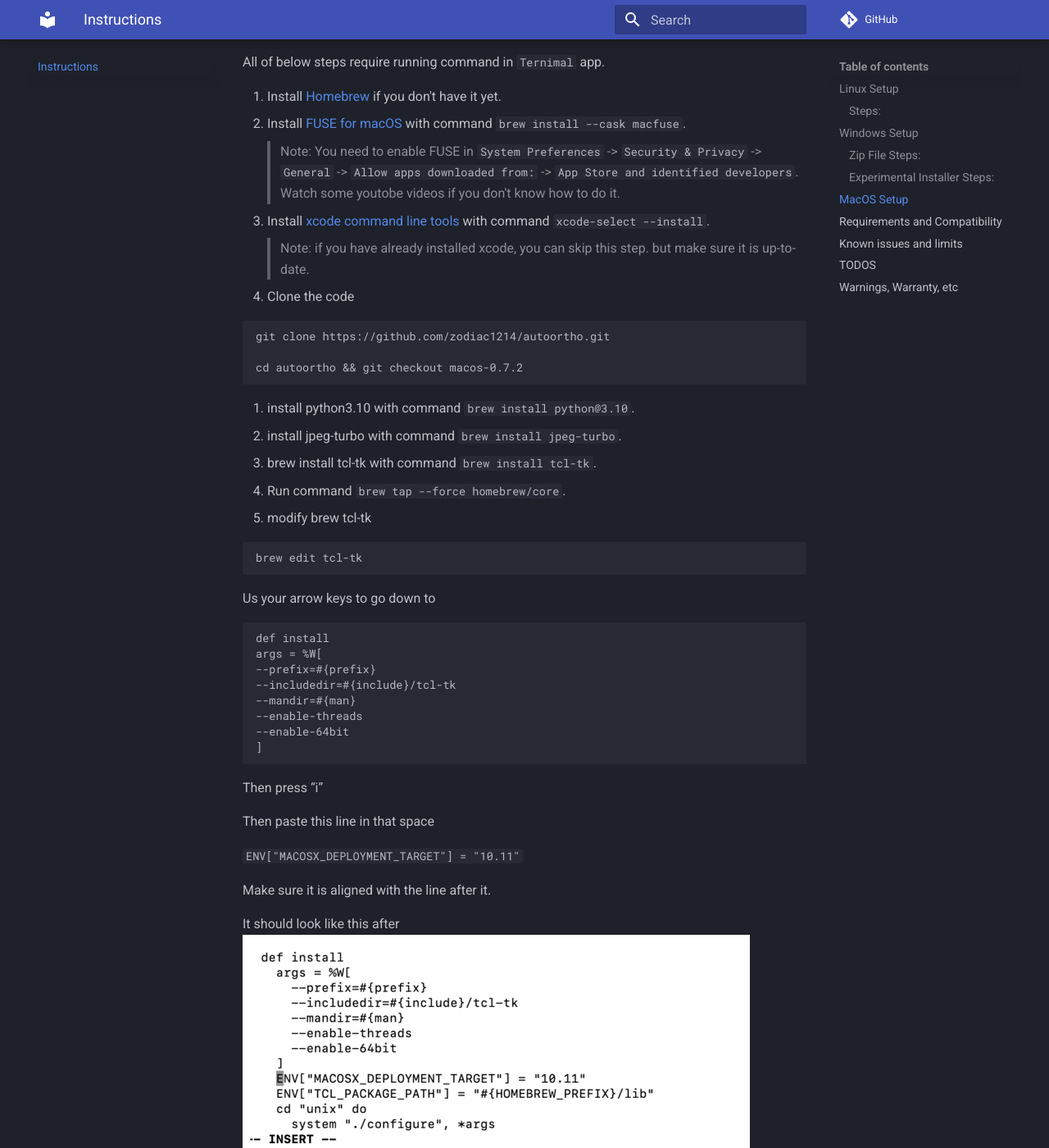
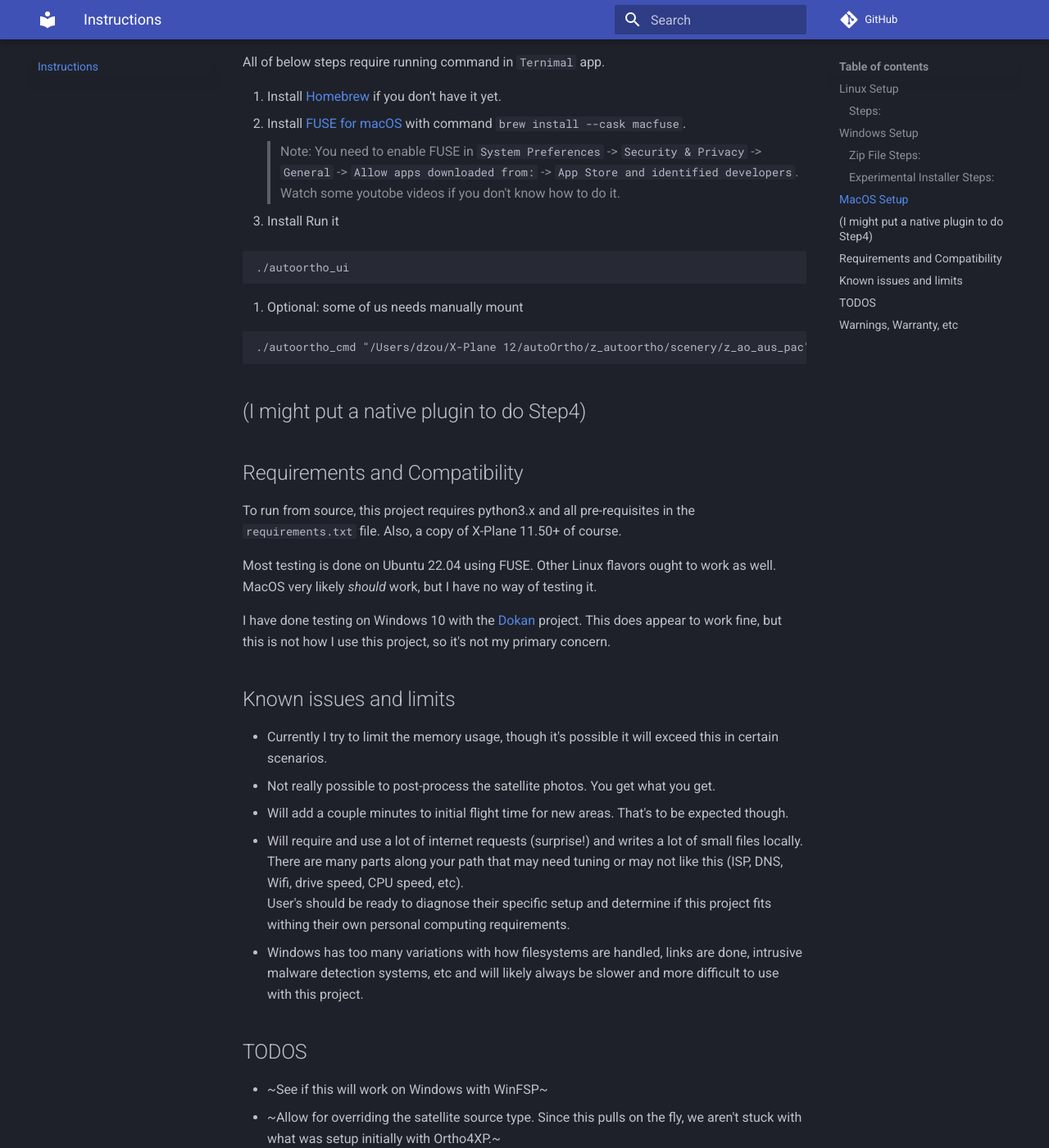
Before and after one commit to kubilus1/autoortho, an MkDocs documentation site: the page built from docs/index.md, in a window 1280 px wide and 1400 px high, scrolled down 1961 px. Shown: the whole window at 82% size. Built offline with MkDocs 1.6.1 and Material for MkDocs 9.7.7, drawn with Linux system fonts in a browser that asks for light colours; comment, search, counter and statistics services are not loaded; the version menu is left out; some of the changed text lies outside the part shown.

Commit message:
update install instruction

````diff
--- a/docs/index.md
+++ b/docs/index.md
@@ -68,71 +68,15 @@
 2. Install [FUSE for macOS](  ://osxfuse.github.io/) with command ``brew install --cask macfuse``.
 > Note: You need to enable FUSE in ``System Preferences`` -> ``Security & Privacy`` -> ``General`` -> ``Allow apps downloaded from:`` -> ``App Store and identified developers``. Watch some youtobe videos if you don't know how to do it.
 
-3. Install [xcode command line tools](https://developer.apple.com/xcode/resources/) with command ``xcode-select --install``.
-> Note: if you have already installed xcode, you can skip this step. but make sure it is up-to-date.
-4. Clone the code
-```shell
-git clone https://github.com/zodiac1214/autoortho.git
-
-cd autoortho && git checkout macos-0.7.2
+3. Install Run it
+``` shell
+./autoortho_ui
 ```
-5. install python3.10 with command ``brew install python@3.10``.
-6. install jpeg-turbo with command ``brew install jpeg-turbo``.
-7. brew install tcl-tk with command ``brew install tcl-tk``.
-8. Run command `brew tap --force homebrew/core`.
-9. modify brew tcl-tk
+4. Optional: some of us needs manually mount
+``` shell
+./autoortho_cmd "/Users/dzou/X-Plane 12/autoOrtho/z_autoortho/scenery/z_ao_aus_pac" "/Users/dzou/X-Plane 12//Custom Scenery/z_ao_aus_pac"
 ```
-brew edit tcl-tk
-```
-Us your arrow keys to go down to
-```
-def install
-args = %W[
---prefix=#{prefix}
---includedir=#{include}/tcl-tk
---mandir=#{man}
---enable-threads
---enable-64bit
-]
-```
-Then press “i”
-
-Then paste this line in that space
-
-`ENV["MACOSX_DEPLOYMENT_TARGET"] = "10.11"`
-
-Make sure it is aligned with the line after it.
-
-It should look like this after
-![img.png](img.png)
-
-After this hit ESC on your keyboard then type the following:
-
-`:wq!` (including the colon)
-
-Then hit enter
-
-10. reinstall tcl-tk with modified brew tcl-tk
-```shell
-HOMEBREW_NO_INSTALL_FROM_API=1 brew reinstall --build-from-source tcl-tk
-```
-11. install python-tk with command ``brew install python-tk@3.10``.
-12. install python dependencies.
-```
-python3.10 -m pip install -U pip
-python3.10 -m pip install setuptools
-python3.10 -m pip install wheel
-python3.10 -m pip install -r requirements-build.txt --no-use-pep517
-python3.10 -m pip install -r requirements.txt
-```
-13. Remove any MacOS quarantine flags
-``` shell
-sudo xattr -dr com.apple.quarantine *
-```
-14. Run it
-``` shell
-python3.10 autoortho
-```
+(I might put a native plugin to do Step4)
 ---
 
 ## Requirements and Compatibility
````
